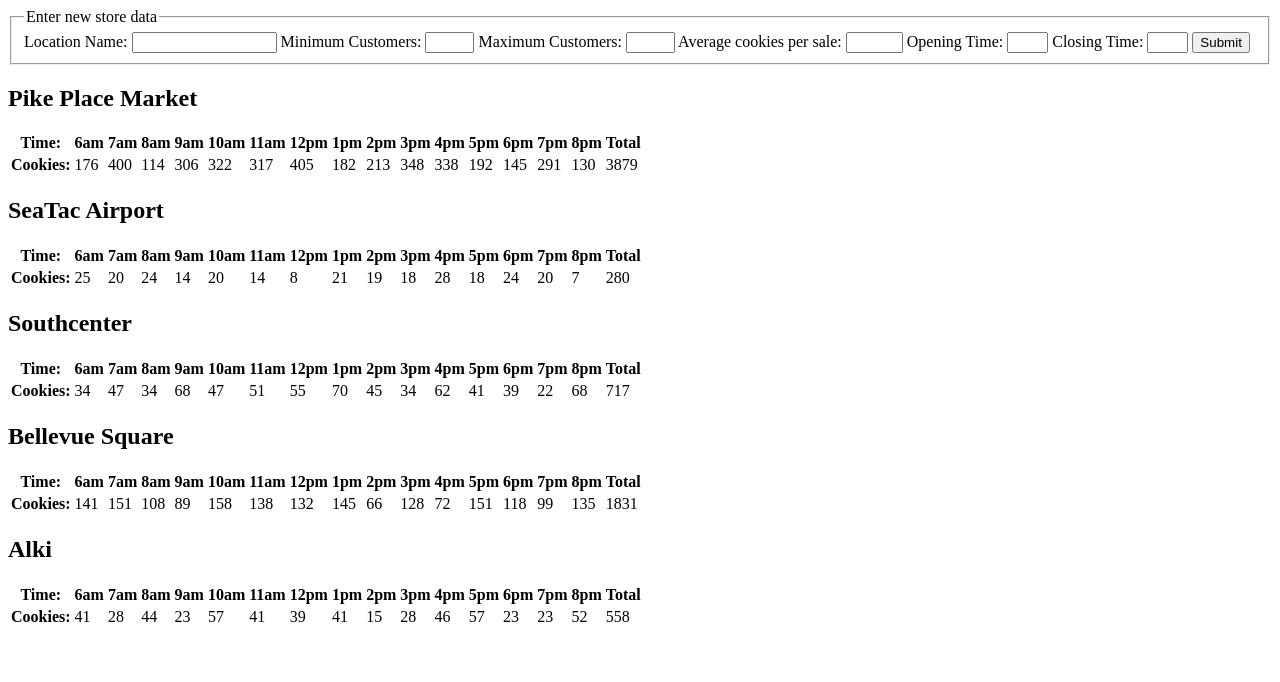
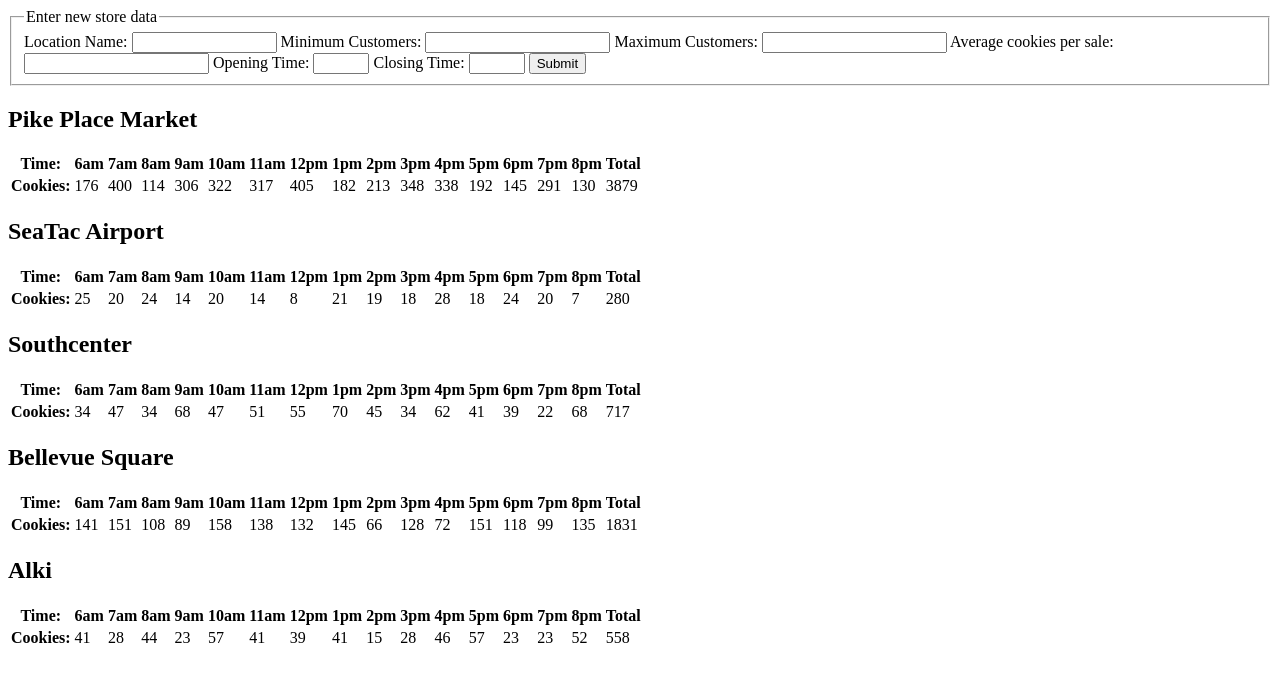
Before and after one commit to mmailman/lab-april-18, a plain HTML site: page sales.html in a window 1280 px wide. Drawn offline with Linux system fonts and the light colour scheme.

Commit message:
Moving null check validation to the input tags, fixed a bug in the type attribute of the input tags.

```diff
--- a/js/app.js
+++ b/js/app.js
@@ -106,10 +106,9 @@ function handleNewStore (event) {
   var closingValue = parseInt(event.target.closing.value);
   var operatingHoursArray = [openingValue, closingValue];
 
-  if(!locationValue || !minValue|| !maxValue || !avgValue || !openingValue || !closingValue) {
-    alert('Please fill out all fields.');
-  } else if(closingValue < openingValue || closingValue > 23 || openingValue > 23) {
-    alert('Opening time must be less than closing time, and both should be in military time.');
+  //Null check valdiation moved to the input tags in the html.
+  if(closingValue < openingValue) {
+    alert('Opening time must be less than closing time.');
   } else if(minValue > maxValue) {
     alert('Maximum customers must be greater than minimum customers.');
   } else {
--- a/sales.html
+++ b/sales.html
@@ -11,22 +11,22 @@
         <fieldset>
           <legend>Enter new store data</legend>
             <label for="location">Location Name: </label>
-            <input name="location" type="text" size="15"/>
+            <input name="location" type="text" size="15" required/>
 
             <label for="min">Minimum Customers: </label>
-            <input name="min" type="numbers" size="3"/>
+            <input name="min" type="number" size="3" required/>
 
             <label for="max">Maximum Customers: </label>
-            <input name="max" type="numbers" size="3"/>
+            <input name="max" type="number" size="3" required/>
 
             <label for="avg">Average cookies per sale: </label>
-            <input name="avg" type="numbers" size="4"/>
+            <input name="avg" type="number" step="0.1" size="4" required/>
 
             <label for="opening">Opening Time: </label>
-            <input name="opening" type="numbers" size="2" min="0" max="23"/>
+            <input name="opening" type="number" size="2" min="0" max="23" required/>
 
             <label for="closing">Closing Time: </label>
-            <input name="closing" type="numbers" size="2" min="0" max="23"/>
+            <input name="closing" type="number" size="2" min="0" max="23" required/>
 
             <button type="submit">Submit</button>
         </fieldset>
```
